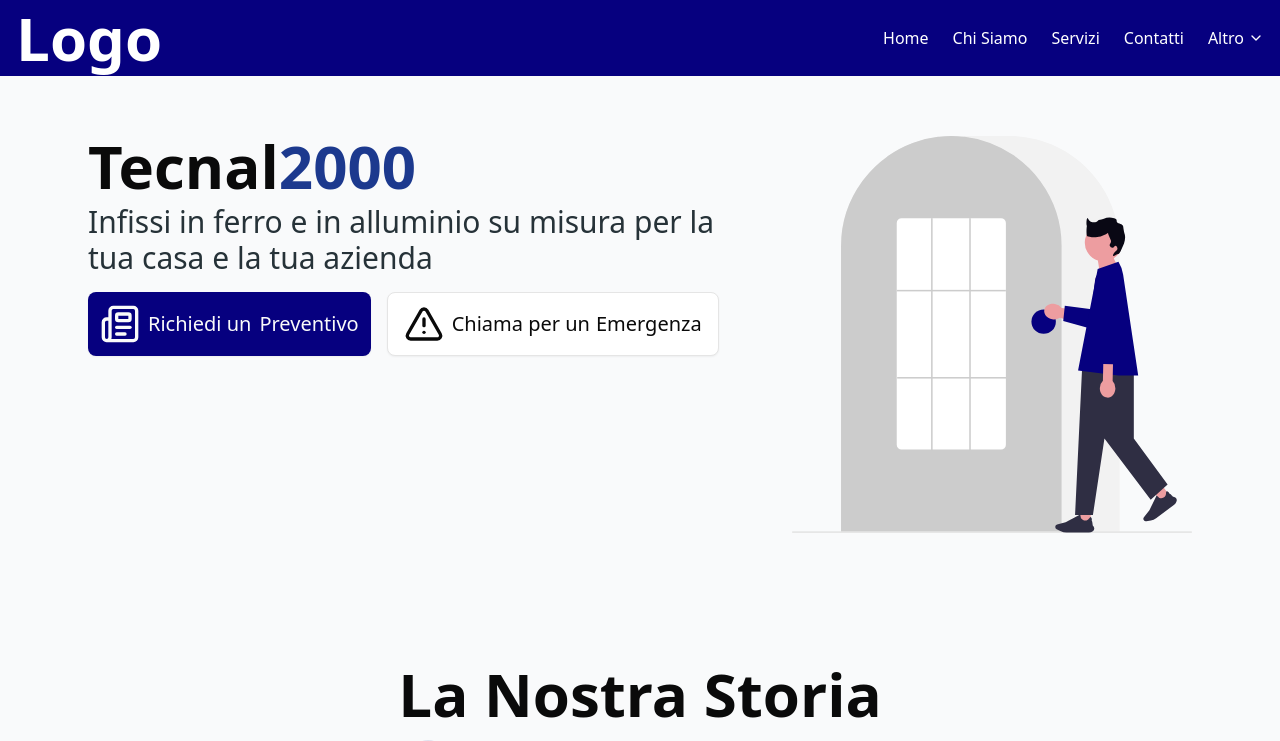
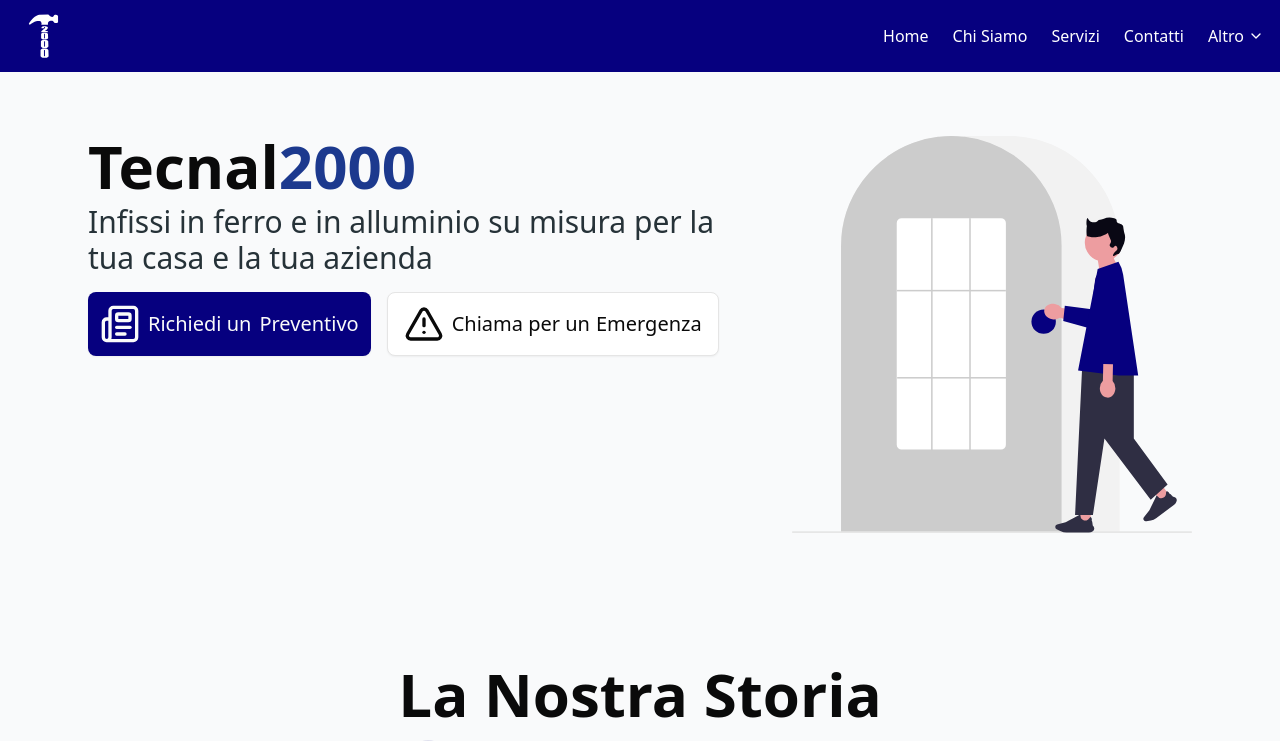
Before and after one commit to nicola-dg/nicola-dg.github.io, a React (Vite) app: page / in a window 1280 px wide. Shown: the top 741 px of the page. Built offline with nearby package versions, Linux system fonts and the light colour scheme.

Commit message:
add logo to navbar

```diff
--- a/src/components/Footer.tsx
+++ b/src/components/Footer.tsx
@@ -5,12 +5,12 @@ const Footer = () => {
             <div className="max-w-7xl mx-auto flex flex-col md:flex-row justify-between items-center">
                 {/* Logo / Branding */}
                 <div className="mb-4 md:mb-0 font-inter text-white font-bold text-lg">
-                    Tecnall 2000
+                    Tecnal 2000
                 </div>
 
                 {/* Copyright */}
                 <div className="text-sm text-gray-400">
-                    &copy; {new Date().getFullYear()} Tecnall 2000. All rights reserved.
+                    &copy; {new Date().getFullYear()} Tecnal 2000. All rights reserved.
                 </div>
             </div>
         </footer>
--- a/src/components/ui/logo.tsx
+++ b/src/components/ui/logo.tsx
@@ -2,9 +2,9 @@
 // @ts-nocheck
 const Logo = () => {
     return (
-        <h1 className="text-4xl md:text-5xl lg:text-6xl font-bold">
-            Logo
-        </h1>
+        <a href="#home">
+            <img src="images/logo-white.svg" alt="" className="w-14 h-14" />
+        </a>
     );
 };
 
```
Also changed, not shown: public/images/logo-white.svg (added).
